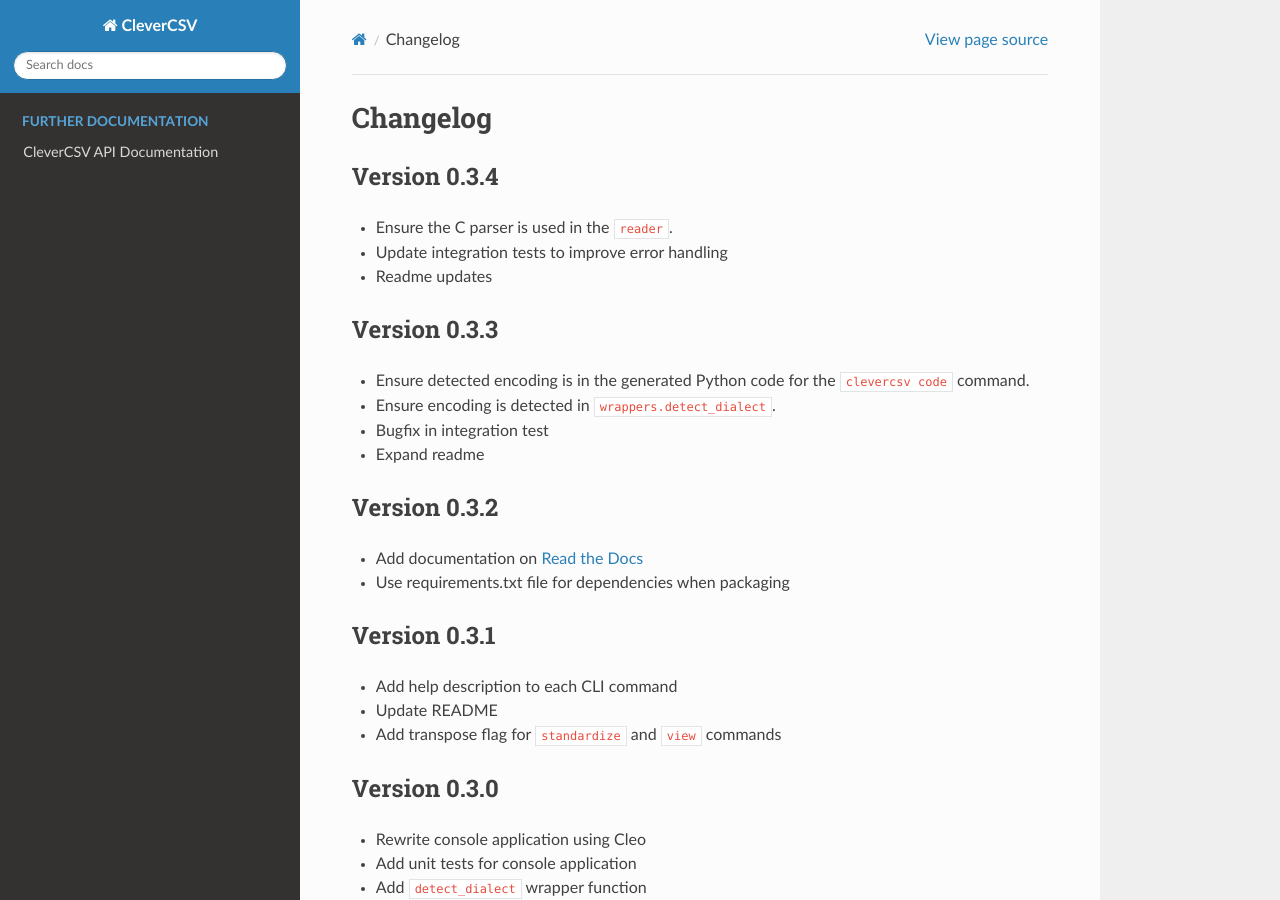
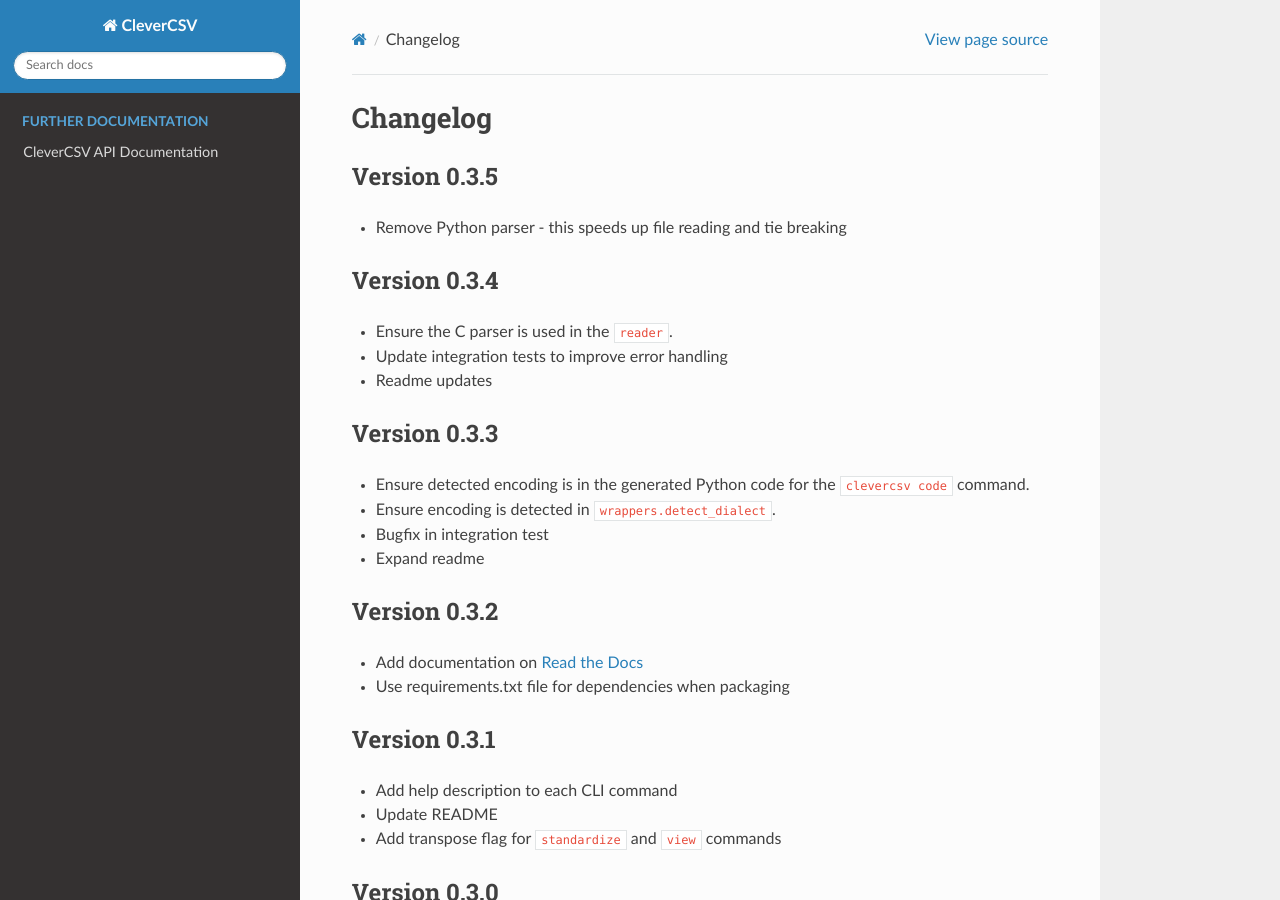
Before and after one commit to alan-turing-institute/CleverCSV, a Sphinx documentation site: the page built from docs/CHANGELOG.rst, in a window 1280 px wide and 900 px high. Built offline with Sphinx 7.4.7 and the Read the Docs theme 2.0.0, drawn with Linux system fonts in a browser that asks for light colours; pages that are not in the unit, such as notebooks, are missing from menus.

Commit message:
Bump version and update changelog

```diff
--- a/clevercsv/__version__.py
+++ b/clevercsv/__version__.py
@@ -1,5 +1,5 @@
 # -*- coding: utf-8 -*-
 
-VERSION = (0, 3, 4)
+VERSION = (0, 3, 5)
 
 __version__ = ".".join(map(str, VERSION))
--- a/docs/CHANGELOG.rst
+++ b/docs/CHANGELOG.rst
@@ -1,6 +1,12 @@
 
 Changelog
 =========
+
+Version 0.3.5
+-------------
+
+
+* Remove Python parser - this speeds up file reading and tie breaking
 
 Version 0.3.4
 -------------
--- a/pyproject.toml
+++ b/pyproject.toml
@@ -1,6 +1,6 @@
 [tool.poetry]
 name = "clevercsv"
-version = "0.3.4"
+version = "0.3.5"
 description = "A drop-in replacement for the Python CSV module with improved dialect detection"
 authors = ["Gertjan van den Burg <gertjanvandenburg@gmail.com>"]
 license = "MIT"
```
Also changed, not shown: CHANGELOG.md (+4 -0 lines).
